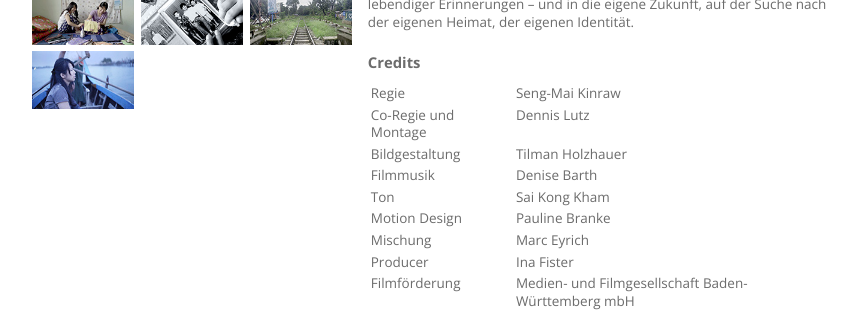
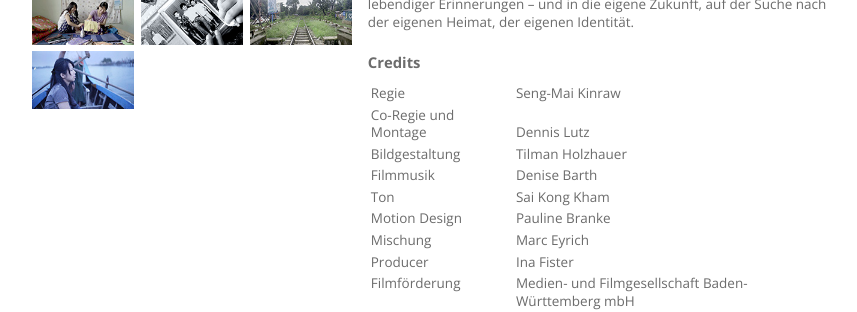
Before and after one commit to fisterfilms/fisterfilms.de, a Jekyll site: the page built from _projekte/to-be-with-you.md, in a window 1280 px wide. Shown: the part 351-663 px from the top of the page, without its empty margins (208-1065 px from the left). Built offline with Jekyll 4.4.1, drawn with Linux system fonts in a browser that asks for light colours; some web fonts are replaced.

Commit message:
Credits Tabelle td vertical-align: bottom

```diff
--- a/css/main.css
+++ b/css/main.css
@@ -272,7 +272,9 @@ article.projekt {
 .projekt_data_box__table > *{
     vertical-align: top;
 }
-
+.projekt_data_box__table td{
+    vertical-align: bottom;
+}
 @media (max-width: 640px) {
   .vita_image {
     width: 80%;
```
